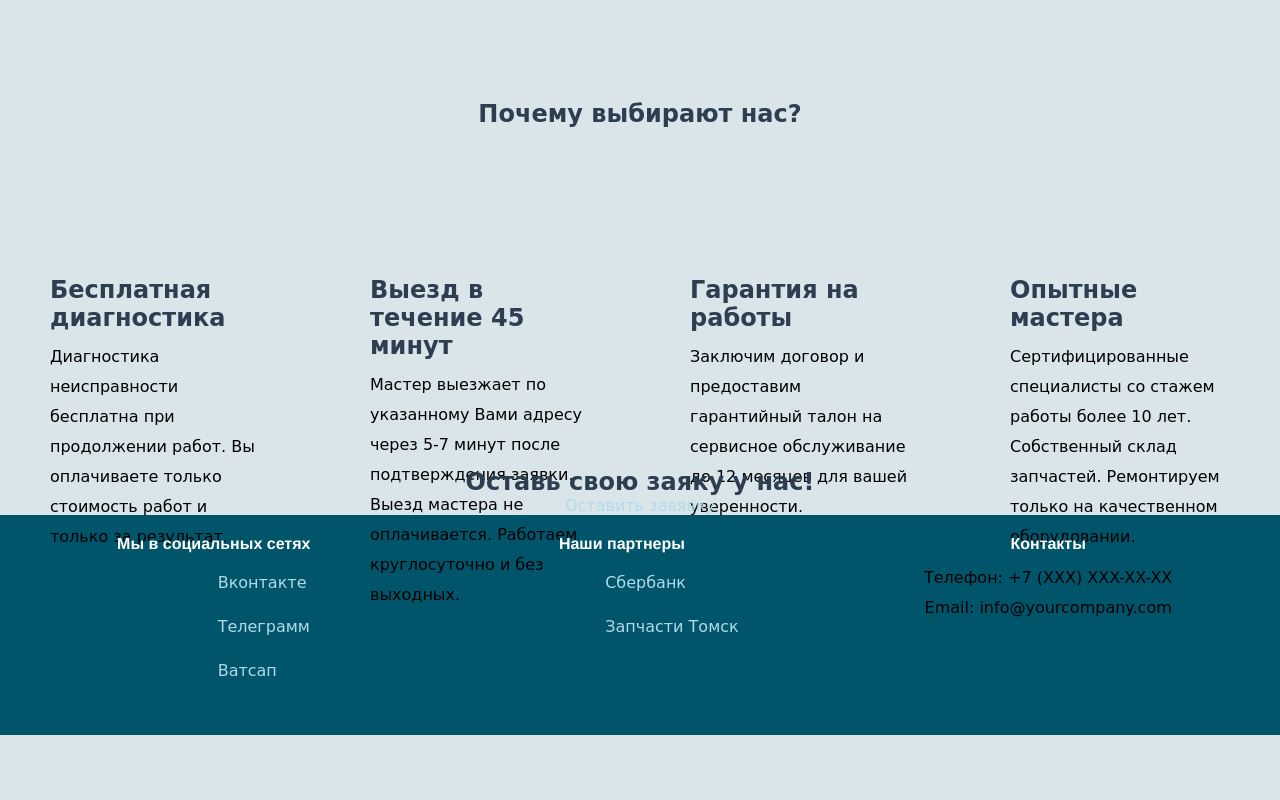
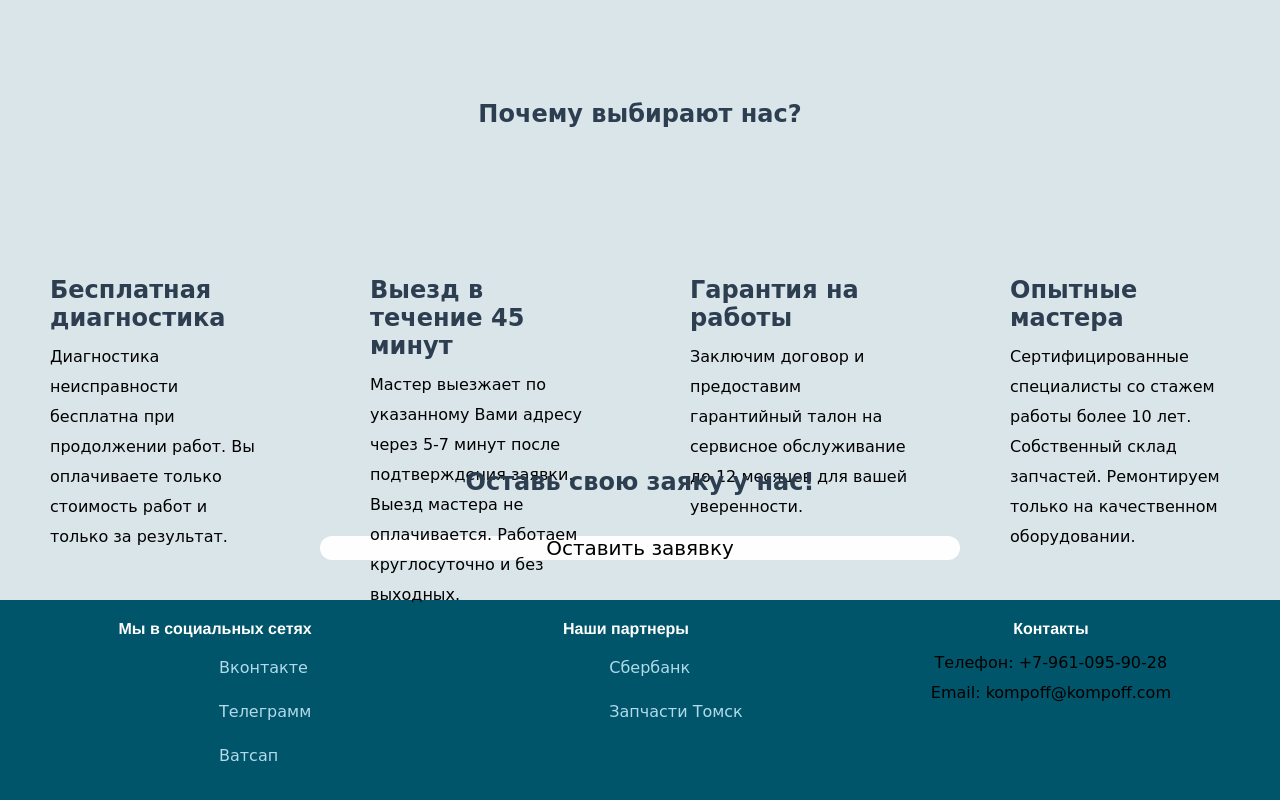
Before and after one commit to 1Mo41/Diplon, a Vue app: page /Main in a window 1280 px wide. Shown: the part 1847-2647 px from the top of the page. Before the commit the page ends 2582 px from the top, so only its background shows below. Built offline with nearby package versions, Linux system fonts and the light colour scheme.

Commit message:
Поправки

```diff
--- a/src/components/FooterMain.vue
+++ b/src/components/FooterMain.vue
@@ -18,8 +18,8 @@
       </div>
       <div class="footer-section">
         <h4>Контакты</h4>
-        <p>Телефон: +7 (XXX) XXX-XX-XX</p>
-        <p>Email: info@yourcompany.com</p>
+        <p>Телефон: +7-961-095-90-28</p>
+        <p>Email: kompoff@kompoff.com</p>
       </div>
     </div>
   </footer>
--- a/src/components/Mappa.vue
+++ /dev/null
@@ -1,30 +0,0 @@
-<template>
-  <div id="map" style="height: 400px;"></div>
-</template>
-
-<script>
-import { ref, onMounted } from 'vue';
-import L from 'leaflet';
-
-export default {
-  setup() {
-    const map = ref(null);
-
-    onMounted(() => {
-      map.value = L.map('map').setView([51.505, -0.09], 13);
-      L.tileLayer('https://{s}.tile.openstreetmap.org/{z}/{x}/{y}.png').addTo(map.value);
-    });
-
-    return {
-      map
-    };
-  }
-};
-</script>
-
-<style>
-#map {
-  width: 500px;
-  height: 500px;
-}
-</style>
--- a/src/components/Slider.vue
+++ b/src/components/Slider.vue
@@ -13,7 +13,7 @@
 export default {
   data() {
     return {
-      images: ['/images/Yelan1.jpg', '/images/Yelan2.jpg', '/images/Yelan3.png','/images/Костя.png'],
+      images: ['/images/Kartinka1.jpg', '/images/kartinka2.jpg', '/images/kartinka3.jpg'],
       currentIndex: 0,
       intervalId: null
     };
--- a/src/main.js
+++ b/src/main.js
@@ -16,6 +16,5 @@ createApp(App).use(store).use(router).mount('#app')
 8)Поиск +
 9)Фильтрация
 10)Оставление заявок +
-11)Тёмная тема +
-12)
+11)Тёмная тема +12)
  */
--- a/src/views/BodyMain.vue
+++ b/src/views/BodyMain.vue
@@ -6,10 +6,10 @@
   <h2>Контакты</h2>
   <div class="contacts">
   <div class="contact-block">
-    <h2>Адрес: г. Томск, пр. Комсомольский 37 "Б"</h2>
-    <p>Телефон: +7 (3822) 220-788</p>
-    <p>ИП Лещенко С. Н., ИНН 701708845853, ОГРНИП 310701704600311</p>
-    <p>E-mail: mail@remcom.su</p>
+    <h2>Адрес: г. Томск,Герасименко, 1/13</h2>
+    <p>Телефон: +7 (961) 095-90-28</p>
+    <p>ИП Козлов Е. М., ИНН 7017355029, ОГРНИП 1147017010271</p>
+    <p>kompoff@kompoff.com</p>
     <h2>Выезд мастера и прием звонков: Круглосуточно</h2>
  <ul> <b>Режим работы офиса:</b>
     <li>Понедельник: 10:00-19:00</li>
@@ -25,22 +25,6 @@
     <h2 class="with">Карта</h2></div>
   </div>
 
-  <!--  Ещё вернёмся-->
-<!--  <div>-->
-<!--    <h2>Сложение разных значений</h2>-->
-<!--    <div class="block">-->
-<!--      <button @click="appendToExpression('1690+')">Ремонт стекла</button>-->
-<!--    </div>-->
-<!--    <div class="block">-->
-<!--      <input v-model="value2" type="number" placeholder="Значение 2" />-->
-<!--    </div>-->
-<!--    <div class="block">-->
-<!--      <input v-model="value3" type="number" placeholder="Значение 3" />-->
-<!--    </div>-->
-<!--    <div class="result">-->
-<!--      Результат: {{ value1 }} + {{ value2 }} + {{ value3 }} = {{ sum }}-->
-<!--    </div>-->
-<!--  </div>-->
   </div>
   <FooterMain/>
 </template>
--- a/src/views/CalculatorCenView.vue
+++ b/src/views/CalculatorCenView.vue
@@ -27,7 +27,6 @@ import HeaderMain from "@/components/HeaderMain.vue";
 import FooterMain from "@/components/FooterMain.vue";
 import Slider from "@/components/Slider.vue";
 import Calculator from "@/components/Calculator.vue";
-import BodyMain from "@/components/Mappa.vue";
 import Filter from "@/components/Filter.vue";
 
 export default {
@@ -37,7 +36,6 @@ export default {
     FooterMain,
     Slider,
     Calculator,
-    BodyMain,
     Filter
   },
   data() {
--- a/src/views/HelpView.vue
+++ b/src/views/HelpView.vue
@@ -18,7 +18,6 @@
     <div class="formQuest">
       <h2>Поле для задавания вопросов</h2>
       <div id="quest">
-<!--      <label>Задайте ваш вопрос</label> -->
       <input type="text" v-model="question" placeholder="Задайте ваш вопрос">
       <button @click="getAnswer">Получить ответ</button>
       </div>
@@ -27,12 +26,6 @@
       <h2>Ответы на вопросы</h2> <br>
       <h2 v-if="answer">{{ answer }}</h2>
     </div>
-<!--    <div>-->
-<!--      &lt;!&ndash;    <input type="text" v-model="searchQuery" placeholder="Поиск...">&ndash;&gt;-->
-<!--      &lt;!&ndash;    <ul>&ndash;&gt;-->
-<!--      &lt;!&ndash;      <li v-for="item in filteredItems" :key="item.id">{{ item.name }}</li>&ndash;&gt;-->
-<!--      &lt;!&ndash;    </ul>&ndash;&gt;-->
-<!--    </div>-->
   </div>
   <FooterMain/>
 </template>
@@ -51,20 +44,7 @@ export default {
     return {
       question: '',
       answer: '',
-      items: [
-        {id: 1, name: 'Элемент 1'},
-        {id: 2, name: 'Элемент 2'},
-        {id: 3, name: 'Элемент 3'}
-      ],
-      searchQuery: ''
     };
-  },
-  computed: {
-    filteredItems() {
-      return this.items.filter(item => {
-        return item.name.toLowerCase().includes(this.searchQuery.toLowerCase());
-      });
-    }
   },
   methods: {
     getAnswer() {
@@ -79,10 +59,6 @@ export default {
         this.answer = 'Обратитесь по номеру +79129319123 ';
       } else if (this.question.endsWith('?') && this.question === 'Сколько стоит вызвать мастера на дом?') {
         this.answer = '1000 рублей';
-      } else if (this.question.endsWith('?') && this.question === 'Как флексить?') {
-        this.answer = 'Ногами';
-      } else if (this.question.endsWith('?') && this.question === 'Костя?') {
-        this.answer = 'ПОШЕЛ НАХУЙ,КОЗЁЛ!!';
       }
       else if (this.question === 'Другое') {
         this.answer = 'Позвоните по номеру :+79129319123. ' +
--- a/src/views/MainView.vue
+++ b/src/views/MainView.vue
@@ -102,9 +102,11 @@
       </div>
       <div class="help">
         <div class="helpLeft">
-       <h2>Оставь свою заяку у нас!</h2>
+       <h2 class="h2">Оставь свою заяку у нас!</h2>
         </div>
-        <a href="CreateRequest">Оставить завявку</a>
+        <div id="createApp">
+        <a class="createRequest" href="CreateRequest">Оставить завявку</a>
+        </div>
         <div class="helpRight"></div>
       </div>
     </div>
@@ -117,7 +119,6 @@
 import HeaderMain from '@/components/HeaderMain.vue'
 import FooterMain from '@/components/FooterMain.vue'
 import Calculator from '@/components/Calculator.vue'
-import BodyMain from '@/components/Mappa.vue'
 import Slider from '@/components/Slider.vue'
 import Filter from '@/components/Filter.vue'
 
@@ -128,7 +129,6 @@ export default {
     FooterMain,
     Slider,
     Calculator,
-    BodyMain,
     Filter
   },
   data() {
@@ -163,6 +163,18 @@ export default {
 </script>
 
 <style>
+#createApp{
+  background-color: #fefefe;
+  margin: auto;
+  width: 50%;
+  margin-top: 40px;
+  margin-bottom: 40px;
+  border-radius: 100px;
+}
+.createRequest{
+  font-size: 20px;
+  color: black;
+}
 .button{
   margin-top: 10px;
   margin-left: 1850px;
@@ -187,7 +199,6 @@ body {
 .with {
   color: #f0f0f0;
 }
-
 .dark-theme p {
   color: var(--text-color);
   background-color: var(--bg-color);
@@ -396,4 +407,5 @@ body {
 li{
   list-style-type: none;
 }
+
 </style>
```
Also changed, not shown: src/components/Text.vue (deleted, +0 -29 lines).
